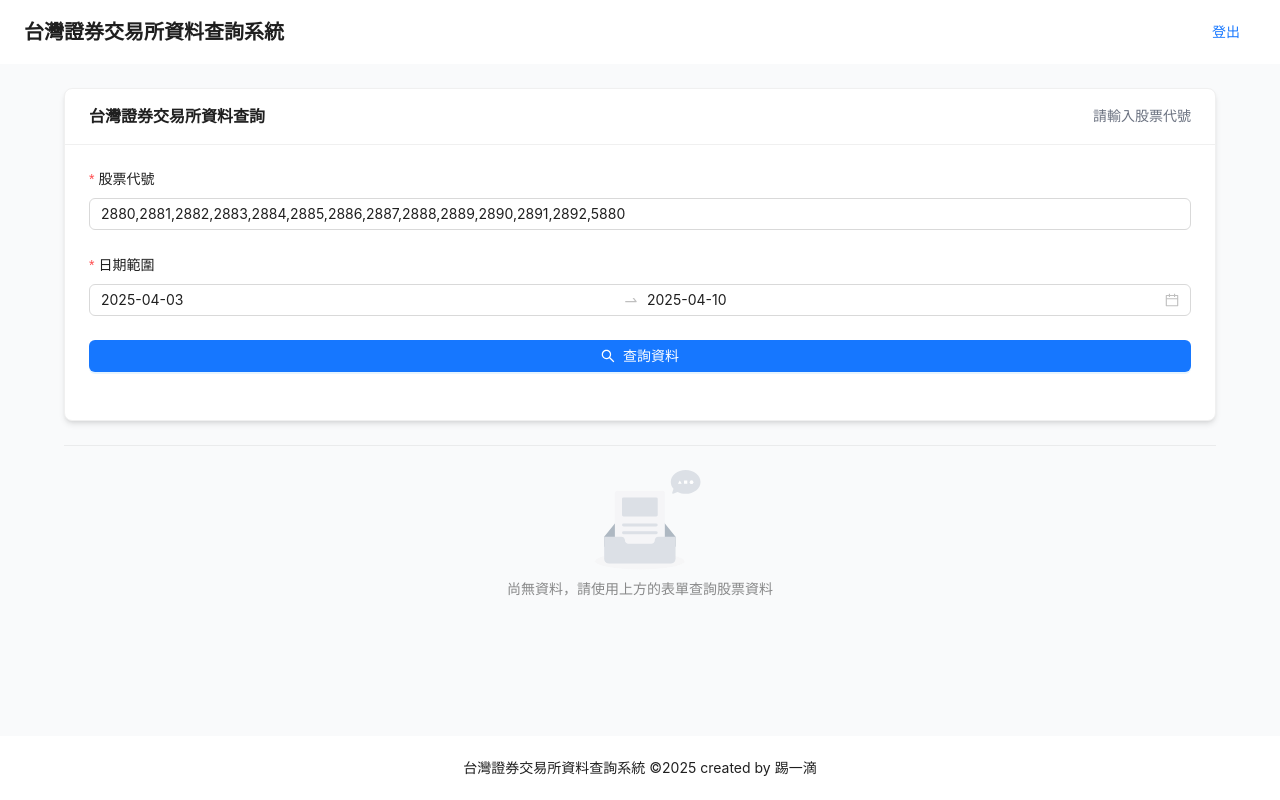
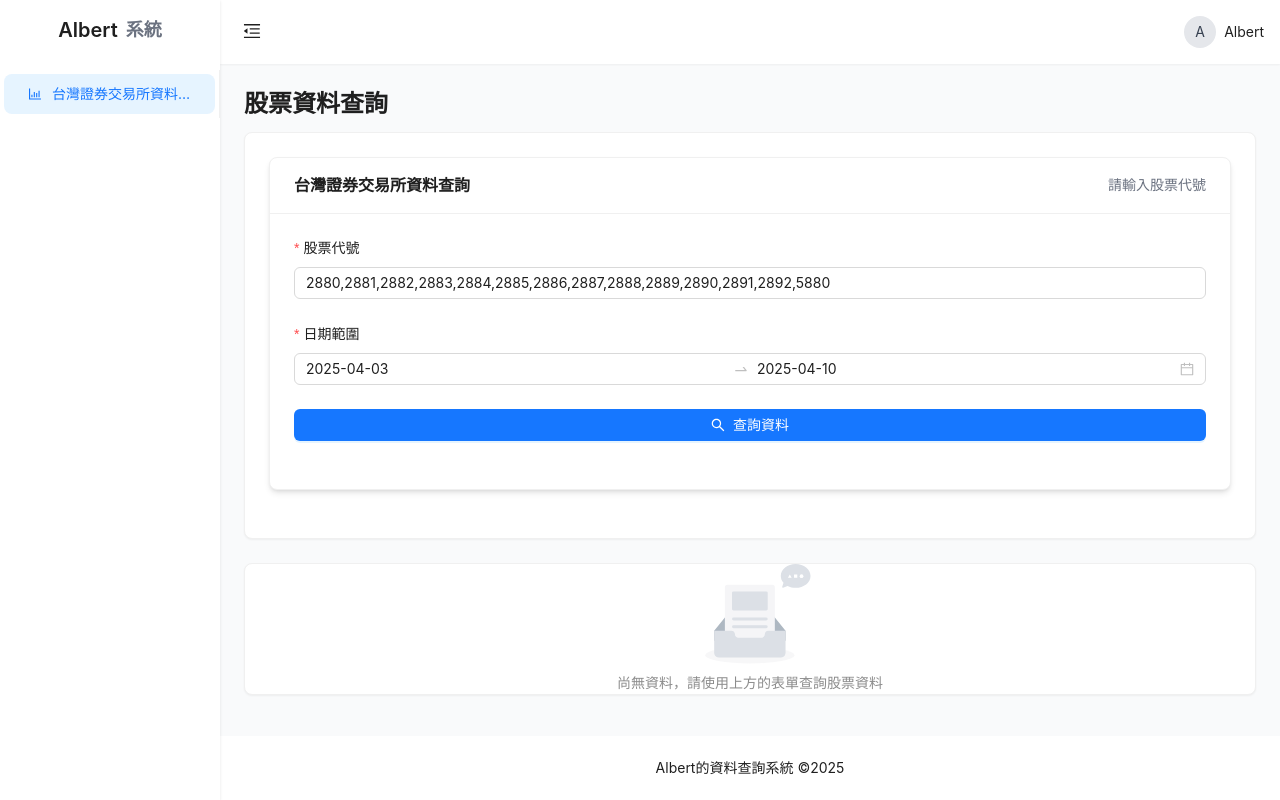
Before and after one commit to TedxTed/twse-albert, a Next.js app: page / in a window 1280 px wide. Built offline with nearby package versions, Linux system fonts and the light colour scheme; sample sign-in values are in the browser's storage.

Commit message:
Update page titles and descriptions for better branding.

```diff
--- a/pages/index.js
+++ b/pages/index.js
@@ -6,14 +6,46 @@ import StockSelector from "../components/StockSelector";
 import StockDataDisplay from "../components/StockDataDisplay";
 import TwseQueryParams from "../models/TwseQueryParams";
 import twseApi from "../lib/twseApi";
-import { Layout, Typography, Divider, Button } from "antd";
+import { Layout, Typography, Button, Card, Avatar, Menu, Dropdown } from "antd";
+import {
+  UserOutlined,
+  BarChartOutlined,
+  LogoutOutlined,
+  MenuFoldOutlined,
+  MenuUnfoldOutlined,
+} from "@ant-design/icons";
 
-const { Header, Content, Footer } = Layout;
+const { Header, Content, Footer, Sider } = Layout;
 const { Title } = Typography;
 
 export default function Home() {
+  const router = useRouter();
   const [stockData, setStockData] = useState([]);
   const [loading, setLoading] = useState(false);
+  const [collapsed, setCollapsed] = useState(false);
+  const [isMobile, setIsMobile] = useState(false);
+
+  // Check if user is logged in and handle window resize
+  useEffect(() => {
+    if (typeof window !== "undefined") {
+      const isLoggedIn = localStorage.getItem("isLoggedIn");
+      if (!isLoggedIn) {
+        router.push("/login");
+      }
+
+      // Check screen size for responsive layout
+      const handleResize = () => {
+        setIsMobile(window.innerWidth < 768);
+        if (window.innerWidth < 768) {
+          setCollapsed(true);
+        }
+      };
+
+      handleResize();
+      window.addEventListener("resize", handleResize);
+      return () => window.removeEventListener("resize", handleResize);
+    }
+  }, [router]);
 
   const handleSearch = async (stockIds, startDate, endDate) => {
     setLoading(true);
@@ -36,38 +68,124 @@ export default function Home() {
   const handleLogout = () => {
     if (typeof window !== "undefined") {
       localStorage.removeItem("isLoggedIn");
-      window.location.href = "/";
+      router.push("/login");
     }
   };
+
+  const userMenu = (
+    <Menu>
+      <Menu.Item key="logout" icon={<LogoutOutlined />} onClick={handleLogout}>
+        登出
+      </Menu.Item>
+    </Menu>
+  );
 
   return (
     <Layout className="min-h-screen">
       <Head>
-        <title>台灣證券交易所資料查詢系統</title>
-        <meta name="description" content="台灣證券交易所資料查詢系統" />
+        <title>Albert的資料查詢系統</title>
+        <meta name="description" content="Albert的資料查詢系統" />
         <link rel="icon" href="/favicon.ico" />
       </Head>
 
-      <Header className="bg-white shadow-sm flex items-center justify-between px-6">
-        <div className="text-xl font-bold">台灣證券交易所資料查詢系統</div>
-        <Button type="link" onClick={handleLogout}>
-          登出
-        </Button>
+      <Sider
+        breakpoint="lg"
+        collapsedWidth={isMobile ? "0" : "80"}
+        collapsed={collapsed}
+        onCollapse={(value) => setCollapsed(value)}
+        width={220}
+        className="min-h-screen"
+        style={{
+          position: isMobile ? "fixed" : "relative",
+          zIndex: 99,
+          height: "100vh",
+          background: "white",
+          boxShadow: "0 1px 3px rgba(0,0,0,0.1)",
+        }}
+      >
+        <div
+          className={`p-4 flex items-center justify-center ${
+            collapsed ? "py-6" : "py-4"
+          }`}
+        >
+          {!collapsed && (
+            <Title level={4} className="text-gray-800 m-0 flex items-center">
+              <span className="mr-2">Albert</span>
+              <span className="text-gray-500 text-lg">系統</span>
+            </Title>
+          )}
+          {collapsed && !isMobile && (
+            <Avatar size={40} className="bg-gray-200 text-gray-700">
+              A
+            </Avatar>
+          )}
+        </div>
+
+        <Menu
+          theme="light"
+          mode="inline"
+          defaultSelectedKeys={["1"]}
+          className="border-r-0"
+          items={[
+            {
+              key: "1",
+              icon: <BarChartOutlined />,
+              label: "台灣證券交易所資料查詢",
+            },
+          ]}
+        />
+      </Sider>
+
+      <Layout>
+        <Header className="p-0 bg-white shadow-sm z-10">
+          <div className="h-full flex items-center justify-between px-4">
+            <Button
+              type="text"
+              icon={collapsed ? <MenuUnfoldOutlined /> : <MenuFoldOutlined />}
+              onClick={() => setCollapsed(!collapsed)}
+              className="text-lg"
+            />
+
+            <div className="flex items-center">
+              <Dropdown overlay={userMenu} placement="bottomRight">
+                <div className="flex items-center cursor-pointer">
+                  <Avatar className="bg-gray-200 text-gray-700">A</Avatar>
+                  <span className="ml-2 hidden md:inline">Albert</span>
+                </div>
+              </Dropdown>
+            </div>
+          </div>
         </Header>
 
         <Content className="p-6 bg-gray-50">
+          <div
+            className={`${
+              isMobile && !collapsed ? "pl-60" : ""
+            } transition-all duration-300`}
+          >
             <div className="max-w-6xl mx-auto">
+              <Title level={3} className="mb-6">
+                股票資料查詢
+              </Title>
+
+              <Card className="shadow-sm mb-6">
                 <StockSelector onSearch={handleSearch} loading={loading} />
+              </Card>
 
-          <Divider />
-
+              <Card
+                className="shadow-sm"
+                bodyStyle={{ padding: stockData.length > 0 ? "24px" : 0 }}
+              >
                 <StockDataDisplay stockData={stockData} loading={loading} />
+              </Card>
+            </div>
           </div>
         </Content>
 
         <Footer className="text-center bg-white">
-        台灣證券交易所資料查詢系統 ©{new Date().getFullYear()} created by 踢一滴
+          Albert的資料查詢系統 ©{new Date().getFullYear()}
         </Footer>
+      </Layout>
     </Layout>
   );
 }
--- a/pages/login.js
+++ b/pages/login.js
@@ -4,6 +4,7 @@ import { useRouter } from "next/router";
 import { Form, Input, Button, Card, message, Spin } from "antd";
 import { UserOutlined, LockOutlined } from "@ant-design/icons";
 import Head from "next/head";
+import Image from "next/image";
 
 function Login() {
   const router = useRouter();
@@ -51,9 +52,9 @@ function Login() {
   // Only render the form if we're in the browser
   if (!isBrowser) {
     return (
-      <div className="min-h-screen flex items-center justify-center bg-gray-50">
+      <div className="min-h-screen flex items-center justify-center bg-gradient-to-r from-blue-500 to-purple-600">
         <Head>
-          <title>登入 - 台灣證券交易所資料查詢系統</title>
+          <title>登入 - Albert的個人系統</title>
           <meta name="description" content="登入系統" />
           <link rel="icon" href="/favicon.ico" />
         </Head>
@@ -63,28 +64,33 @@ function Login() {
   }
 
   return (
-    <div className="min-h-screen flex items-center justify-center bg-gray-50">
+    <div className="min-h-screen flex items-center justify-center bg-gradient-to-r from-blue-500 to-purple-600">
       <Head>
-        <title>登入 - 台灣證券交易所資料查詢系統</title>
-        <meta name="description" content="登入系統" />
+        <title>登入 - Albert的個人系統</title>
+        <meta name="description" content="Albert的個人系統登入頁面" />
         <link rel="icon" href="/favicon.ico" />
       </Head>
 
-      <Card
-        title="登入系統"
-        className="w-full max-w-md shadow-md"
-        extra={
-          <span className="text-gray-500 text-sm">
-            台灣證券交易所資料查詢系統
-          </span>
-        }
-      >
+      <div className="w-full max-w-md p-8 space-y-8 bg-white rounded-2xl shadow-xl">
+        <div className="text-center">
+          <div className="flex justify-center mb-4">
+            {/* Replace with Albert's logo or avatar if available */}
+            <div className="w-20 h-20 rounded-full bg-blue-600 flex items-center justify-center text-white text-2xl font-bold">
+              A
+            </div>
+          </div>
+          <h2 className="text-3xl font-extrabold text-gray-900">歡迎回來</h2>
+          <p className="mt-2 text-sm text-gray-600">登入Albert的個人系統</p>
+        </div>
+
         <Form
           name="login"
           initialValues={{ remember: true }}
           onFinish={onFinish}
           layout="vertical"
+          className="mt-8 space-y-6"
         >
+          <div className="rounded-md shadow-sm space-y-4">
             <Form.Item
               name="username"
               rules={[{ required: true, message: "請輸入用戶名！" }]}
@@ -93,6 +99,7 @@ function Login() {
                 prefix={<UserOutlined className="text-gray-400" />}
                 placeholder="用戶名"
                 size="large"
+                className="rounded-lg"
               />
             </Form.Item>
 
@@ -104,14 +111,24 @@ function Login() {
                 prefix={<LockOutlined className="text-gray-400" />}
                 placeholder="密碼"
                 size="large"
+                className="rounded-lg"
               />
             </Form.Item>
+          </div>
+
+          <div className="flex items-center justify-between">
+            <Form.Item name="remember" valuePropName="checked" noStyle>
+              <a className="text-sm text-blue-600 hover:text-blue-800" href="#">
+                忘記密碼?
+              </a>
+            </Form.Item>
+          </div>
 
           <Form.Item>
             <Button
               type="primary"
               htmlType="submit"
-              className="w-full"
+              className="w-full py-3 h-12 text-base rounded-lg bg-gradient-to-r from-blue-600 to-blue-800 hover:from-blue-700 hover:to-blue-900"
               size="large"
               loading={loading}
             >
@@ -119,7 +136,13 @@ function Login() {
             </Button>
           </Form.Item>
         </Form>
-      </Card>
+
+        <div className="text-center mt-4">
+          <p className="text-sm text-gray-600">
+            © {new Date().getFullYear()} Albert的個人系統 - 版權所有
+          </p>
+        </div>
+      </div>
     </div>
   );
 }
```
Lines whose indentation alone changed are shown as unchanged.
